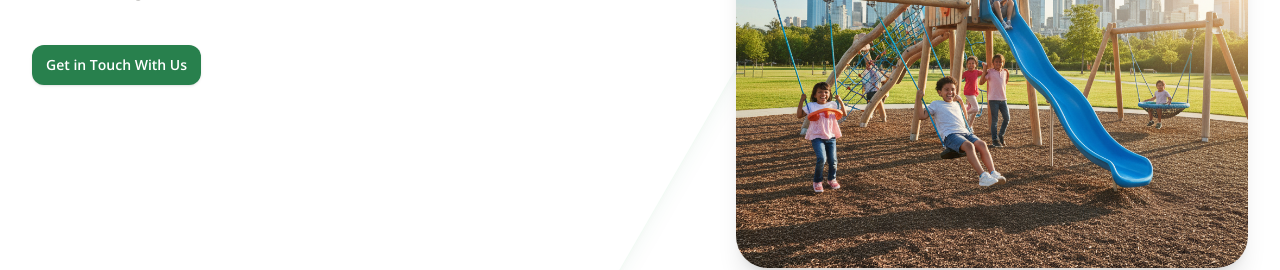
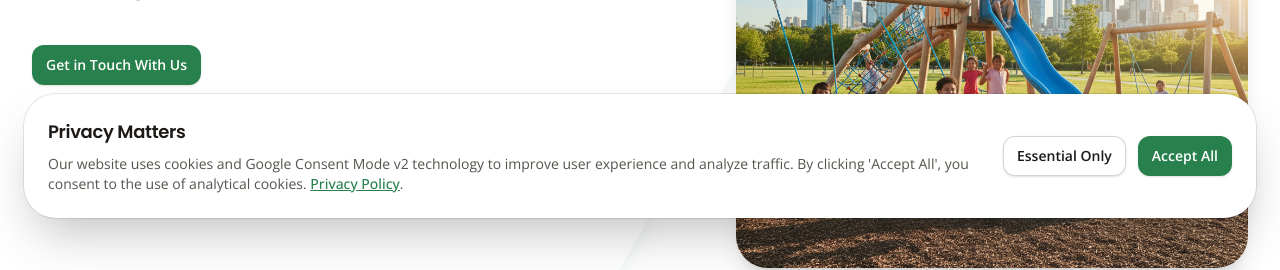
Before and after one commit to jozsef-kiss/terra-forte-project, a Next.js app: page /en/rolunk in a window 1280 px wide. Shown: the part 558-828 px from the top of the page. Built offline with nearby package versions, Linux system fonts and the light colour scheme; no server answers.

Commit message:
Google Consent v2 v1.1 Cookie

```diff
--- a/package.json
+++ b/package.json
@@ -12,6 +12,7 @@
   "dependencies": {
     "@headlessui/react": "^2.2.9",
     "@heroicons/react": "^2.2.0",
+    "@next/third-parties": "^16.0.3",
     "@tailwindcss/postcss": "^4.1.17",
     "clsx": "^2.1.1",
     "motion": "^12.23.24",
--- a/src/app/[locale]/layout.tsx
+++ b/src/app/[locale]/layout.tsx
@@ -1,13 +1,15 @@
 import Header from "@/components/layout/Header";
 import { Footer } from "@/components/layout/Footer";
-import { Locale } from "./dictionaries";
+import { getDictionary, Locale } from "./dictionaries";
 import { Poppins, Open_Sans } from "next/font/google";
 import "../globals.css";
+import { GoogleTagManager } from "@next/third-parties/google";
+import CookieBanner from "@/components/CookieBanner";
 
 const poppins = Poppins({
   subsets: ["latin"],
-  weight: ["400", "500", "600", "700"], // Szükséges súlyok
-  variable: "--font-poppins", // Ez lesz a CSS változó neve
+  weight: ["400", "500", "600", "700"],
+  variable: "--font-poppins",
   display: "swap",
 });
 
@@ -22,22 +24,47 @@ export default async function RootLayout({
   params,
 }: {
   children: React.ReactNode;
-  // JAVÍTÁS 1: A Next.js felé 'string'-et kommunikálunk, hogy megfeleljen a szabványnak
   params: Promise<{ locale: string }>;
 }) {
+  // 1. Itt egyszer (és csak egyszer!) kinyerjük a nyelvet
   const { locale } = await params;
+  const lang = locale as Locale;
 
-  // JAVÍTÁS 2: Itt mondjuk meg a TypeScript-nek: "Bízz bennem, ez egy valid Locale!"
-  // Mivel a middleware.ts már szűrte, ez biztonságos.
-  const lang = locale as Locale;
+  // 2. Betöltjük a szótárat
+  const dict = await getDictionary(lang);
+
+  // 3. GTM ID környezeti változó beolvasása
+  const gtmId = process.env.NEXT_PUBLIC_GTM_ID || "";
 
   return (
     <html lang={lang} className={`${poppins.variable} ${openSans.variable}`}>
+      <head>
+        <script
+          id="consent-mode"
+          dangerouslySetInnerHTML={{
+            __html: `
+              window.dataLayer = window.dataLayer || [];
+              function gtag(){dataLayer.push(arguments);}
+              gtag('consent', 'default', {
+                'ad_storage': 'denied',
+                'analytics_storage': 'denied',
+                'ad_user_data': 'denied',
+                'ad_personalization': 'denied',
+                'wait_for_update': 500
+              });
+            `,
+          }}
+        />
+      </head>
       <body className="font-sans antialiased bg-stone-50 text-stone-900">
-        {/* Itt már a 'lang' változót adjuk át, ami a castolás miatt 'Locale' típusú */}
-        <Header lang={lang} />
+        {/* Csak akkor rendereljük a GTM-et, ha van érvényes ID */}
+        {gtmId && <GoogleTagManager gtmId={gtmId} />}
+
+        <Header lang={lang} dict={dict} />
         <main>{children}</main>
         <Footer lang={lang} />
+
+        <CookieBanner t={dict.CookieBanner} lang={lang} />
       </body>
     </html>
   );
--- /dev/null
+++ b/src/components/CookieBanner.tsx
@@ -0,0 +1,82 @@
+"use client";
+
+import { useState, useEffect } from "react";
+import Link from "next/link";
+import { sendGTMEvent } from "@next/third-parties/google";
+
+type Props = {
+  t: {
+    title: string;
+    description: string;
+    accept: string;
+    decline: string;
+    privacy_link: string;
+  };
+  lang: string;
+};
+
+export default function CookieBanner({ t, lang }: Props) {
+  const [showBanner, setShowBanner] = useState(false);
+
+  useEffect(() => {
+    const consent = localStorage.getItem("cookie_consent");
+    if (!consent) {
+      setShowBanner(true);
+    }
+  }, []);
+
+  const updateConsent = (status: "granted" | "denied") => {
+    localStorage.setItem("cookie_consent", status);
+
+    if (typeof window !== "undefined" && (window as any).gtag) {
+      (window as any).gtag("consent", "update", {
+        analytics_storage: status,
+        ad_storage: status,
+        ad_user_data: status,
+        ad_personalization: status,
+      });
+    }
+
+    sendGTMEvent({ event: "consent_update", status });
+    setShowBanner(false);
+  };
+
+  if (!showBanner) return null;
+
+  return (
+    <div className="fixed bottom-0 left-0 right-0 z-50 p-4 md:p-6">
+      <div className="mx-auto max-w-7xl">
+        <div className="rounded-2xl bg-white p-6 shadow-2xl ring-1 ring-gray-900/10 md:flex md:items-center md:justify-between md:gap-8">
+          <div className="md:flex-1">
+            <h3 className="text-lg font-semibold text-gray-900">{t.title}</h3>
+            <p className="mt-2 text-sm text-gray-600">
+              {t.description}{" "}
+              <Link
+                href={`/${lang}/adatvedelem`}
+                className="font-medium text-indigo-600 hover:text-indigo-500 underline"
+              >
+                {t.privacy_link}
+              </Link>
+              .
+            </p>
+          </div>
+          <div className="mt-6 flex flex-col gap-3 sm:flex-row md:mt-0 md:flex-shrink-0">
+            {/* JAVÍTÁS: Sima HTML gombok használata a láthatóságért */}
+            <button
+              onClick={() => updateConsent("denied")}
+              className="rounded-md bg-white px-3.5 py-2.5 text-sm font-semibold text-gray-900 shadow-sm ring-1 ring-inset ring-gray-300 hover:bg-gray-50"
+            >
+              {t.decline}
+            </button>
+            <button
+              onClick={() => updateConsent("granted")}
+              className="rounded-md bg-indigo-600 px-3.5 py-2.5 text-sm font-semibold text-white shadow-sm hover:bg-indigo-500 focus-visible:outline focus-visible:outline-2 focus-visible:outline-offset-2 focus-visible:outline-indigo-600"
+            >
+              {t.accept}
+            </button>
+          </div>
+        </div>
+      </div>
+    </div>
+  );
+}
--- a/src/dictionaries/de.json
+++ b/src/dictionaries/de.json
@@ -482,5 +482,12 @@
         "web_value": "https://vercel.com"
       }
     }
+  },
+  "CookieBanner": {
+    "title": "Datenschutz ist uns wichtig",
+    "description": "Unsere Website verwendet Cookies und die Google Consent Mode v2-Technologie, um die Benutzererfahrung zu verbessern und den Verkehr zu analysieren. Mit dem Klick auf 'Alle akzeptieren' stimmen Sie der Verwendung von Analyse-Cookies zu.",
+    "accept": "Alle akzeptieren",
+    "decline": "Nur Essenzielle",
+    "privacy_link": "Datenschutzerklärung"
   }
 }
--- a/src/dictionaries/en.json
+++ b/src/dictionaries/en.json
@@ -482,5 +482,12 @@
         "web_value": "https://vercel.com"
       }
     }
+  },
+  "CookieBanner": {
+    "title": "Privacy Matters",
+    "description": "Our website uses cookies and Google Consent Mode v2 technology to improve user experience and analyze traffic. By clicking 'Accept All', you consent to the use of analytical cookies.",
+    "accept": "Accept All",
+    "decline": "Essential Only",
+    "privacy_link": "Privacy Policy"
   }
 }
--- a/src/dictionaries/hu.json
+++ b/src/dictionaries/hu.json
@@ -482,5 +482,12 @@
         "web_value": "https://vercel.com"
       }
     }
+  },
+  "CookieBanner": {
+    "title": "Az adatvédelem fontos számunkra",
+    "description": "Weboldalunk sütiket (cookies) és a Google Consent Mode v2 technológiáját használja a felhasználói élmény javítása és a forgalom elemzése érdekében. Az 'Elfogadom' gombra kattintva hozzájárul az analitikai sütik használatához.",
+    "accept": "Minden süti elfogadása",
+    "decline": "Csak a szükségesek",
+    "privacy_link": "Adatvédelmi tájékoztató"
   }
 }
```
Also changed, not shown: 1 other file (tests, documents, lock files or other folders).
